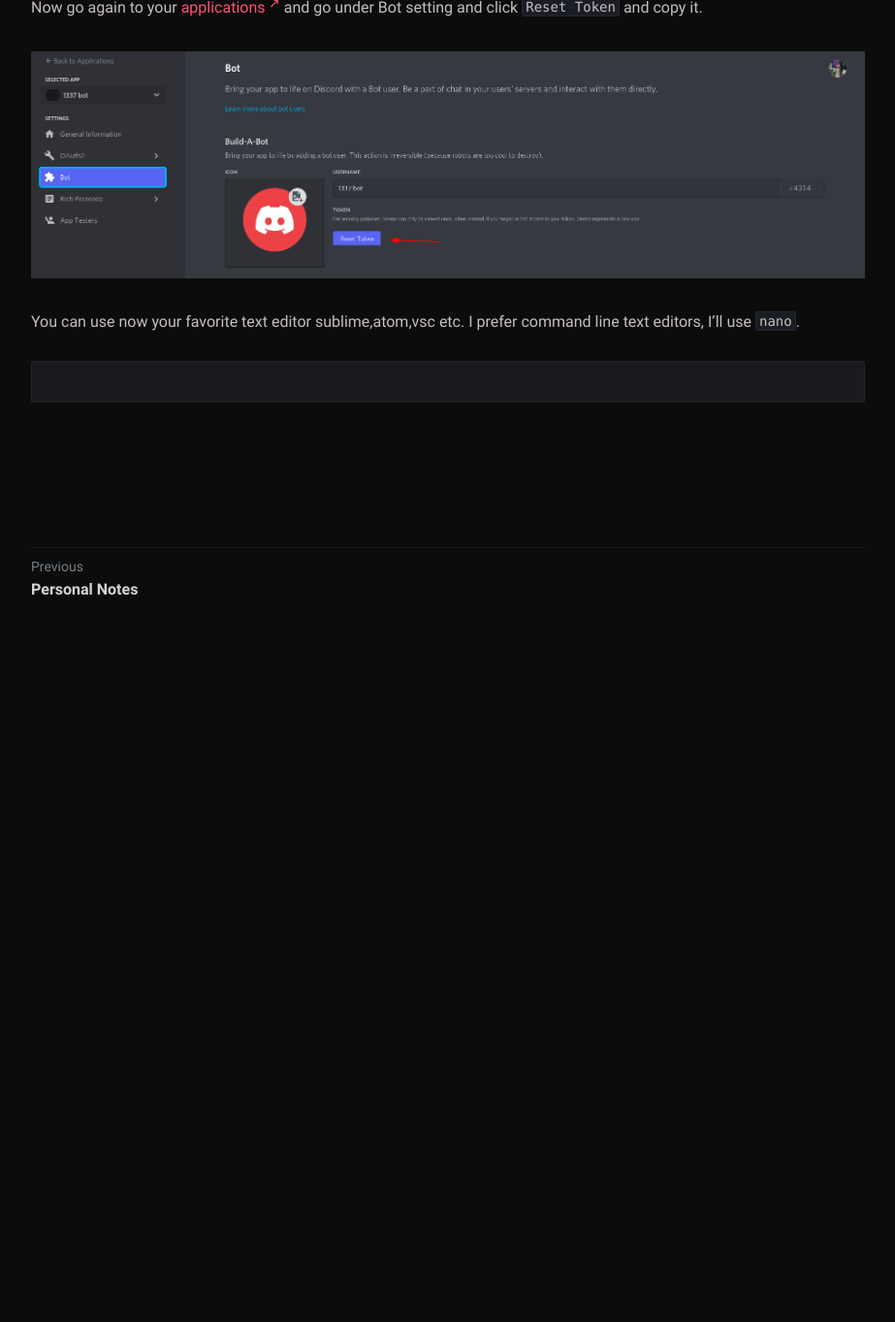
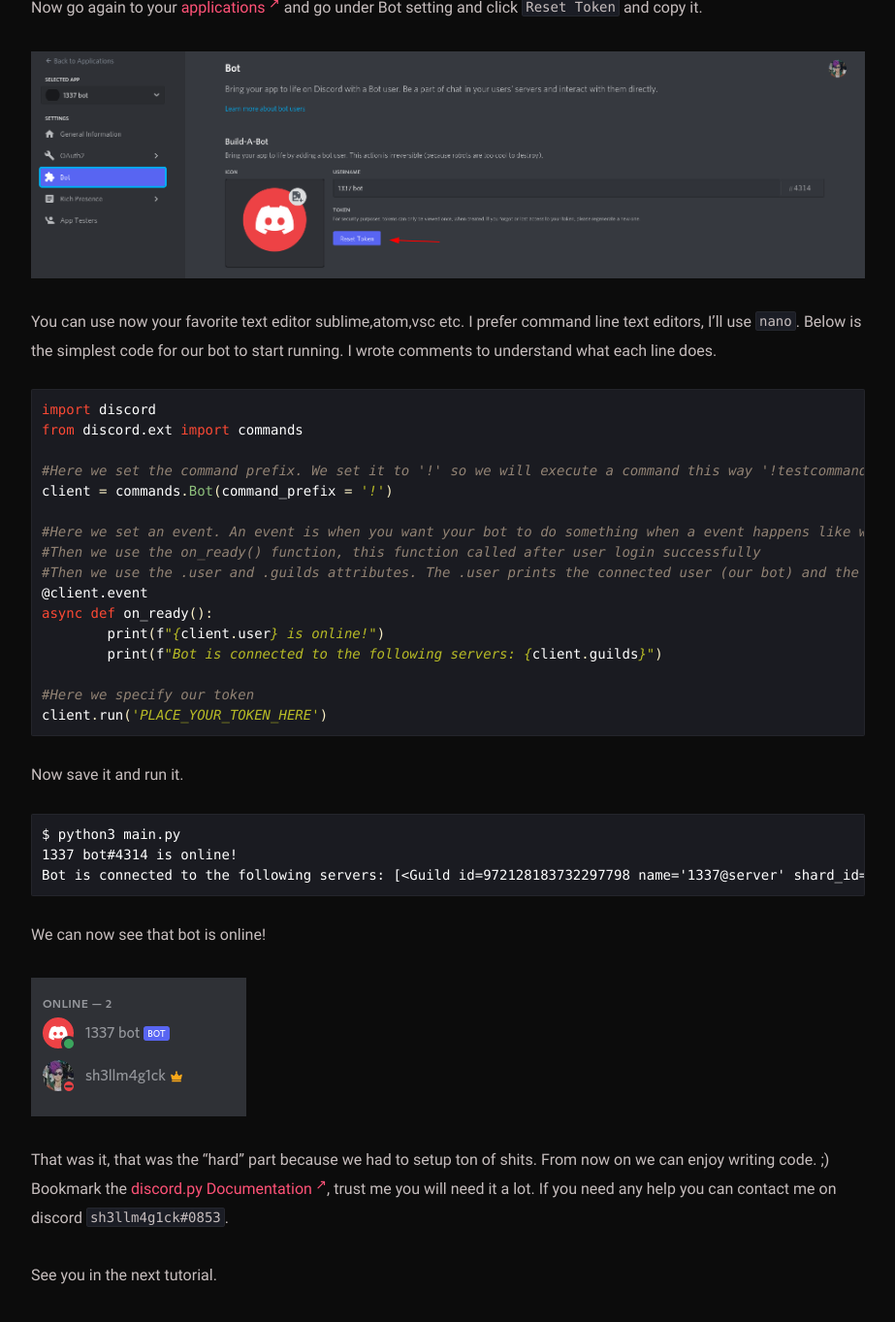
Before and after one commit to sh3llm4g1ck/sh3llm4g1ck.github.io, a Jekyll site: the page built from _posts/python-discord.py-bot-setup/2022-05-06-python-discord.py-bot-setup.md, in a window 1280 px wide and 1400 px high, scrolled down 8047 px. Shown: the top 1363 px of the window at 97% size, without its empty margins (178-1101 px from the left). Built offline with Jekyll 4.4.1, drawn with Linux system fonts in a browser that asks for light colours; before the commit the page ends 8677 px from its top, so only the background shows below that.

Commit message:
Update 2022-05-06-python-discord.py-bot-setup.md

````diff
--- a/_posts/python-discord.py-bot-setup/2022-05-06-python-discord.py-bot-setup.md
+++ b/_posts/python-discord.py-bot-setup/2022-05-06-python-discord.py-bot-setup.md
@@ -110,10 +110,42 @@ Now go again to your [applications](https://discord.com/developers/applications)
 
 ![](https://raw.githubusercontent.com/sh3llm4g1ck/sh3llm4g1ck.github.io/main/_posts/python-discord.py-bot-setup/images/15.png)
 
-
-
 You can use now your favorite text editor sublime,atom,vsc etc. I prefer command line text editors, I'll use `nano`.
+Below is the simplest code for our bot to start running. I wrote comments to understand what each line does.
 
 ```python
+import discord
+from discord.ext import commands
+
+#Here we set the command prefix. We set it to '!' so we will execute a command this way '!testcommand'
+client = commands.Bot(command_prefix = '!')
+
+#Here we set an event. An event is when you want your bot to do something when a event happens like when a member join/leave the server etc
+#Then we use the on_ready() function, this function called after user login successfully
+#Then we use the .user and .guilds attributes. The .user prints the connected user (our bot) and the .guilds prints the servers that the bot is member of
+@client.event
+async def on_ready():
+        print(f"{client.user} is online!")
+        print(f"Bot is connected to the following servers: {client.guilds}")
+
+#Here we specify our token
+client.run('PLACE_YOUR_TOKEN_HERE')
+```
+
+Now save it and run it.
 
 ```
+$ python3 main.py
+1337 bot#4314 is online!
+Bot is connected to the following servers: [<Guild id=972128183732297798 name='1337@server' shard_id=None chunked=False member_count=2>]
+```
+
+We can now see that bot is online!
+
+![](https://raw.githubusercontent.com/sh3llm4g1ck/sh3llm4g1ck.github.io/main/_posts/python-discord.py-bot-setup/images/16.png)
+
+That was it, that was the "hard" part because we had to setup ton of shits. From now on we can enjoy writing code. ;)
+Bookmark the [discord.py Documentation](https://discordpy.readthedocs.io/en/latest/){:target="_blank"}, trust me you will need it a lot.
+If you need any help you can contact me on discord `sh3llm4g1ck#0853`.
+
+See you in the next tutorial.
````
Also changed, not shown: other parts of _posts/python-discord.py-bot-setup/2022-05-06-python-discord.py-bot-setup.md (+1 -1 lines).
